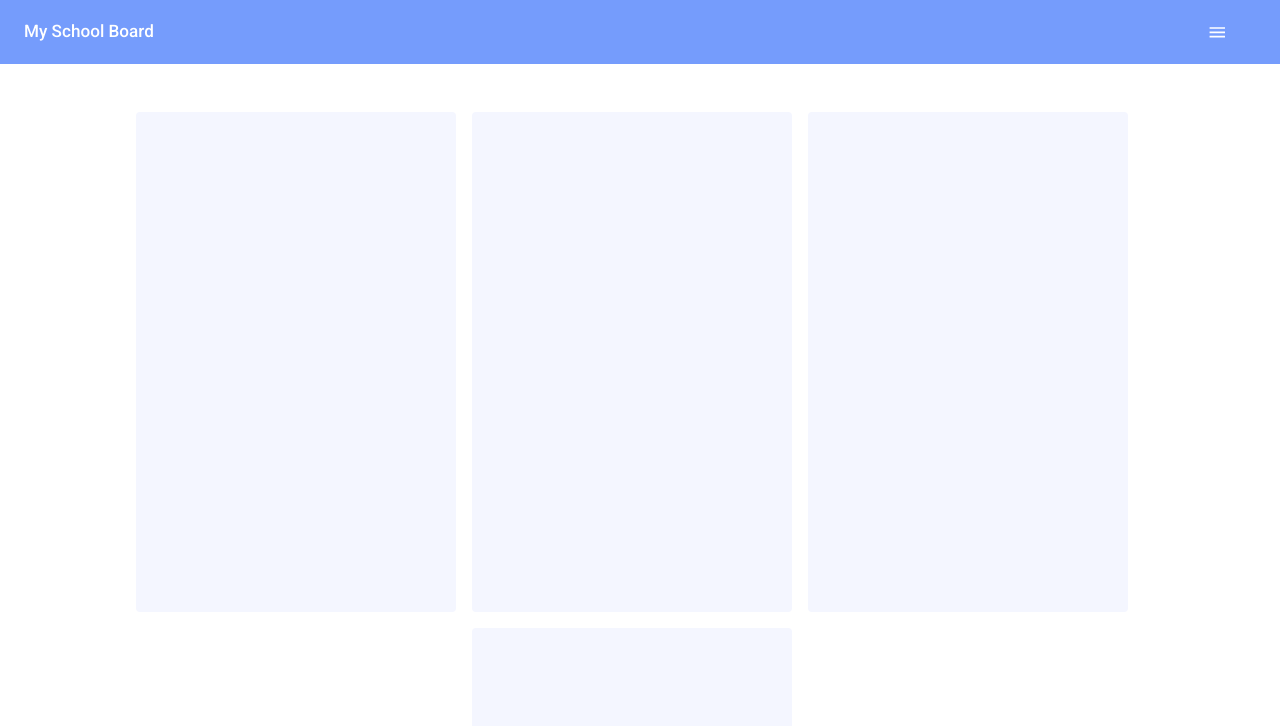
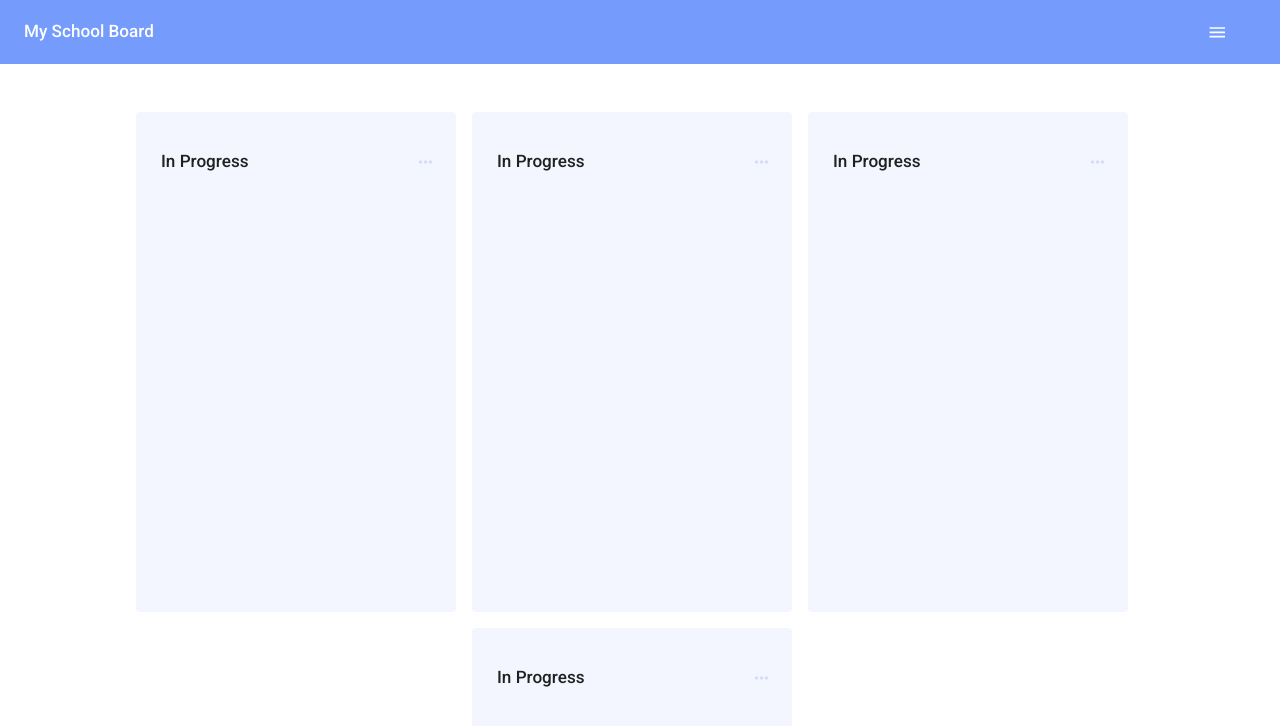
Before and after one commit to hatchways/team-linguini, a React (Create React App) app in the folder client/: page / in a window 1280 px wide. Shown: the top 726 px of the page. Built offline with nearby package versions, Linux system fonts and the light colour scheme.

Commit message:
Added the column Title

```diff
--- a/client/public/index.html
+++ b/client/public/index.html
@@ -5,6 +5,7 @@
     <link rel="shortcut icon" href="%PUBLIC_URL%/favicon.ico" />
     <meta name="viewport" content="width=device-width, initial-scale=1" />
     <meta name="theme-color" content="#000000" />
+    <script src="https://kit.fontawesome.com/4aac91d01e.js" crossorigin="anonymous"></script>
     <!--
       manifest.json provides metadata used when your web app is installed on a
       user's mobile device or desktop. See https://developers.google.com/web/fundamentals/web-app-manifest/
--- a/client/src/pages/Board.js
+++ b/client/src/pages/Board.js
@@ -31,6 +31,24 @@ const useStyles = makeStyles((theme) => ({
     },
     grid: {
         marginTop: '40px',
+    },
+    column: {
+        marginLeft: '25px',
+        paddingTop: '20px',
+    },
+    holder: {
+        fontSize: '24px',
+        color: '#D7DDF8'
+    },
+    columnTitle: {
+        display: 'flex',
+        alignItems: 'center',
+    },
+    icon: {
+        marginLeft: '150px',
+        marginTop: '20px',
+        padding: '20px',
+        cursor: 'pointer',
     }
   }));
 
@@ -58,7 +76,16 @@ const Board = () => {
         <Grid container justify="center" spacing={2} xs={true} className={classes.grid}>
           {[0, 1, 2, 3].map((value) => (
             <Grid key={value} item>
-              <Paper className={classes.paper} />
+              <Paper className={classes.paper}>
+                <div className={classes.columnTitle}>
+                    <Typography variant="h6" className={classes.column}>
+                    In Progress
+                    </Typography>
+                    <div className={classes.icon}>
+                    <i className="fas fa-ellipsis-h" style={{color: '#D7DDF8'}}></i>
+                    </div>
+                </div>
+              </Paper>
             </Grid>
           ))}
         </Grid>
```
